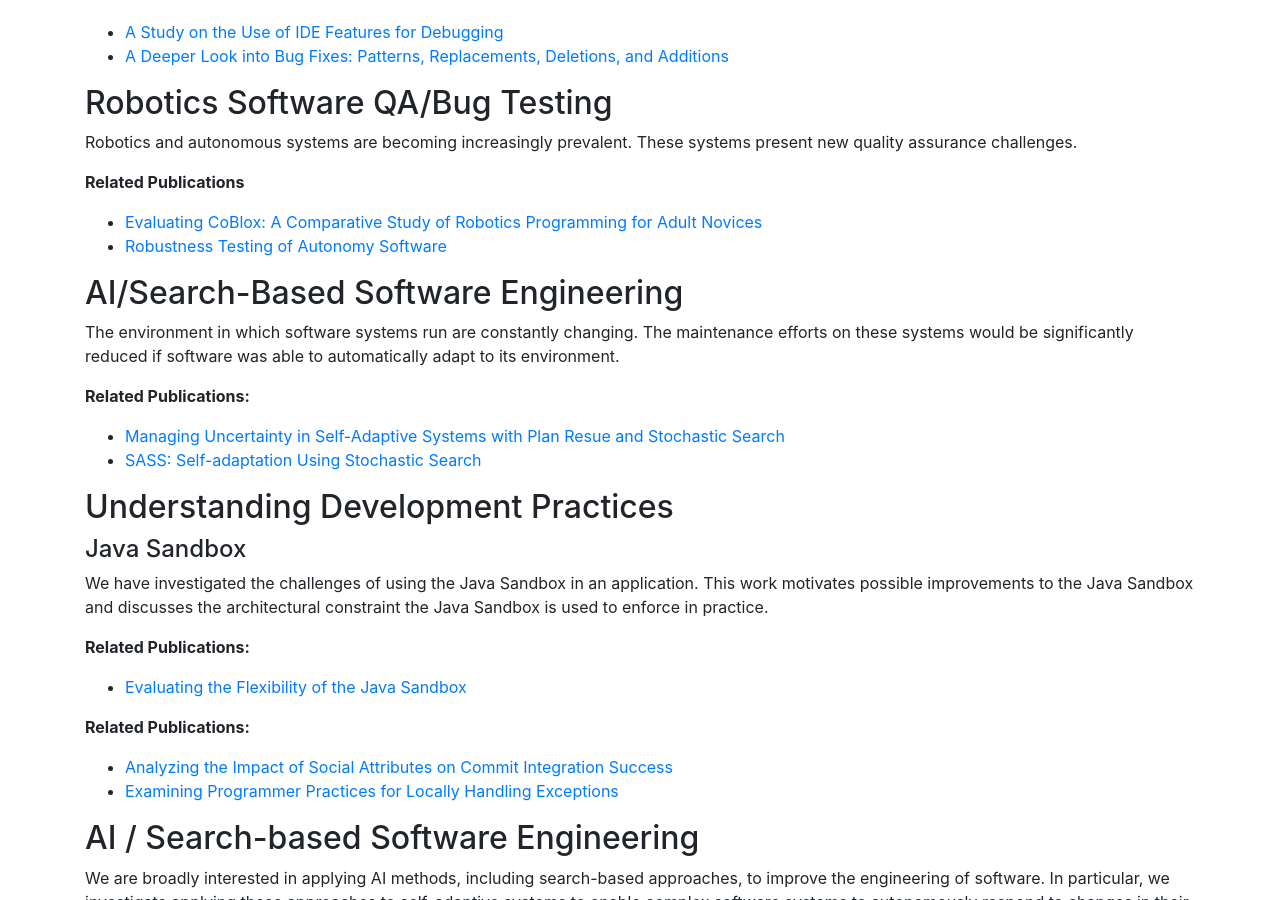
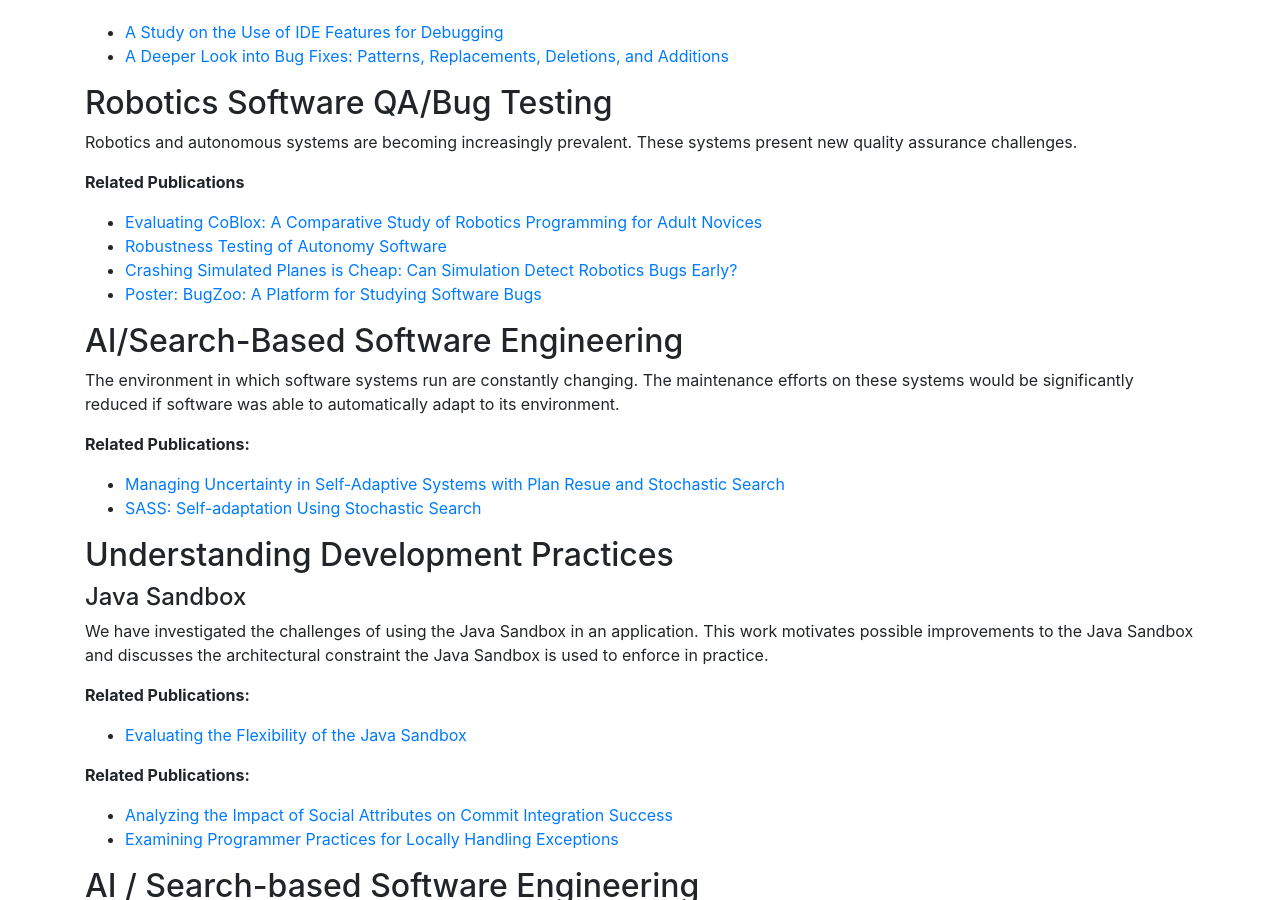
Before and after one commit to squaresLab/squaresLab.github.io, a Jekyll site: the page built from research.md, in a window 1280 px wide and 900 px high, scrolled down 1183 px. Built offline with Jekyll 4.4.1, drawn with Linux system fonts in a browser that asks for light colours; nearby versions of some CDN libraries.

Commit message:
more robotics papers in the research publications section

```diff
--- a/research.md
+++ b/research.md
@@ -72,6 +72,8 @@ Robotics and autonomous systems are becoming increasingly prevalent. These syste
 **Related Publications**
 - [Evaluating CoBlox: A Comparative Study of Robotics Programming for Adult Novices](/publications/#WeintropCoBlox2018)
 - [Robustness Testing of Autonomy Software](/publications/#HutchisonRobustness2018)
+- [Crashing Simulated Planes is Cheap: Can Simulation Detect Robotics Bugs Early?](/publications/#TimperleyCrashing2018)
+- [Poster: BugZoo: A Platform for Studying Software Bugs](/publications/#TimperleyBugZooPoster2018)
 
 ## AI/Search-Based Software Engineering
 The environment in which software systems run are constantly changing.
```
